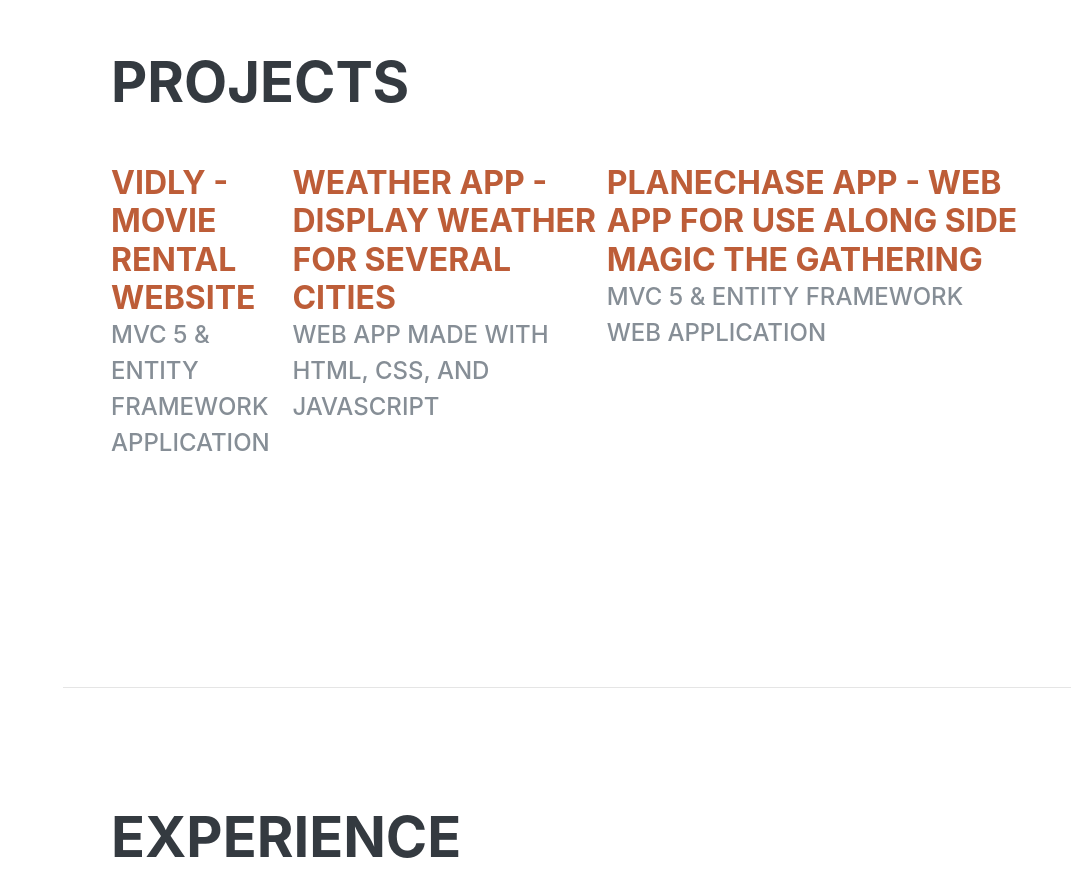
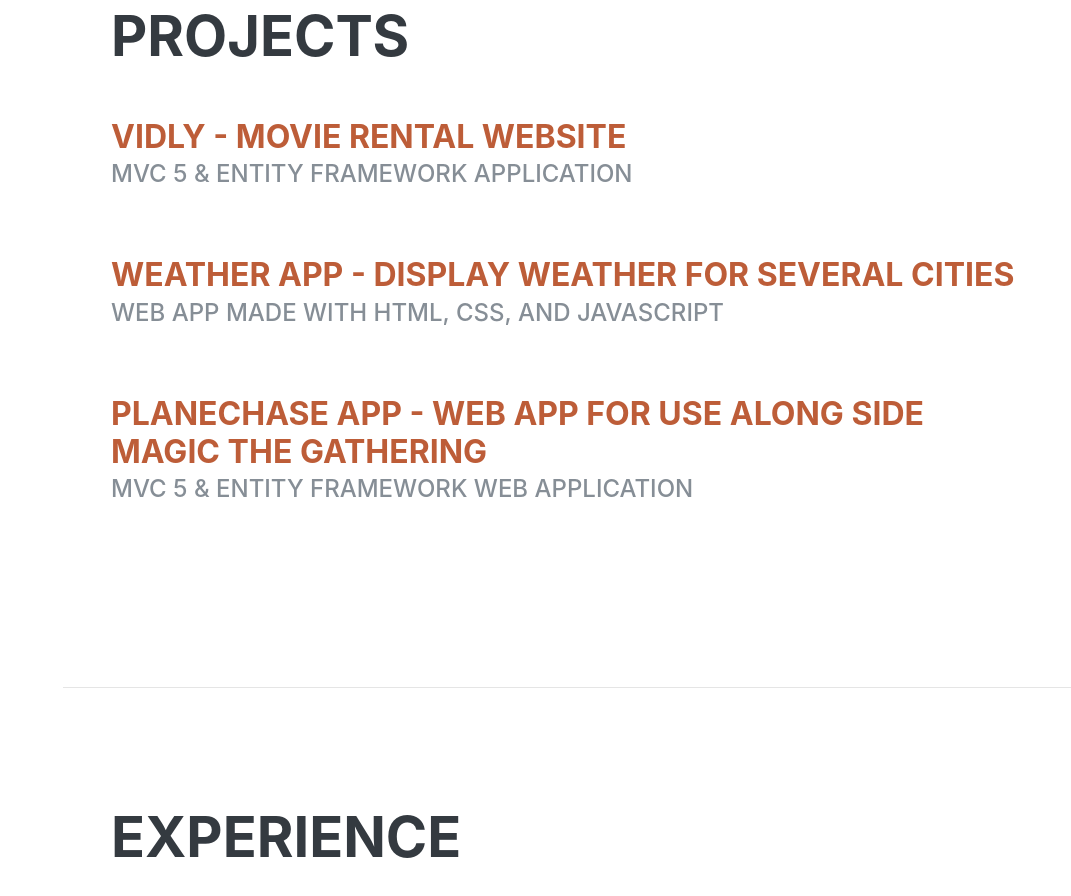
Before and after one commit to JeffH31/Landing_Page, a website: page Index.html in a window 1280 px wide. Shown: the part 914-1810 px from the top of the page, without its empty margins (209-1280 px from the left). Drawn offline with nearby package versions, Linux system fonts and the light colour scheme; files that its build step writes are made by us from their sources; a web font is replaced by a local one.

Commit message:
Restructured projects section

```diff
--- a/Index.html
+++ b/Index.html
@@ -94,10 +94,14 @@
               <h3 class="mb-0"><a href="https://github.com/JeffH31/Vidly">Vidly - Movie Rental Website</a></h3>
               <div class="subheading mb-3">MVC 5 & Entity Framework Application</div>
             </div>
+          </div>
+          <div class="resume-item d-flex flex-column flex-md-row mb-5">
             <div class="resume-content mr-auto">
               <h3 class="mb-0"><a href="https://github.com/JeffH31/Weather-App">Weather App - Display Weather for several cities</a></h3>
               <div class="subheading mb-3">Web App made with HTML, CSS, and JavaScript</div>
             </div>
+          </div>
+          <div class="resume-item d-flex flex-column flex-md-row mb-5">
             <div class="resume-content mr-auto">
               <h3 class="mb-0"><a href="https://github.com/JeffH31/PCApp">Planechase App - Web App for use along side Magic the Gathering</a></h3>
               <div class="subheading mb-3">MVC 5 & Entity Framework Web Application</div>
```
